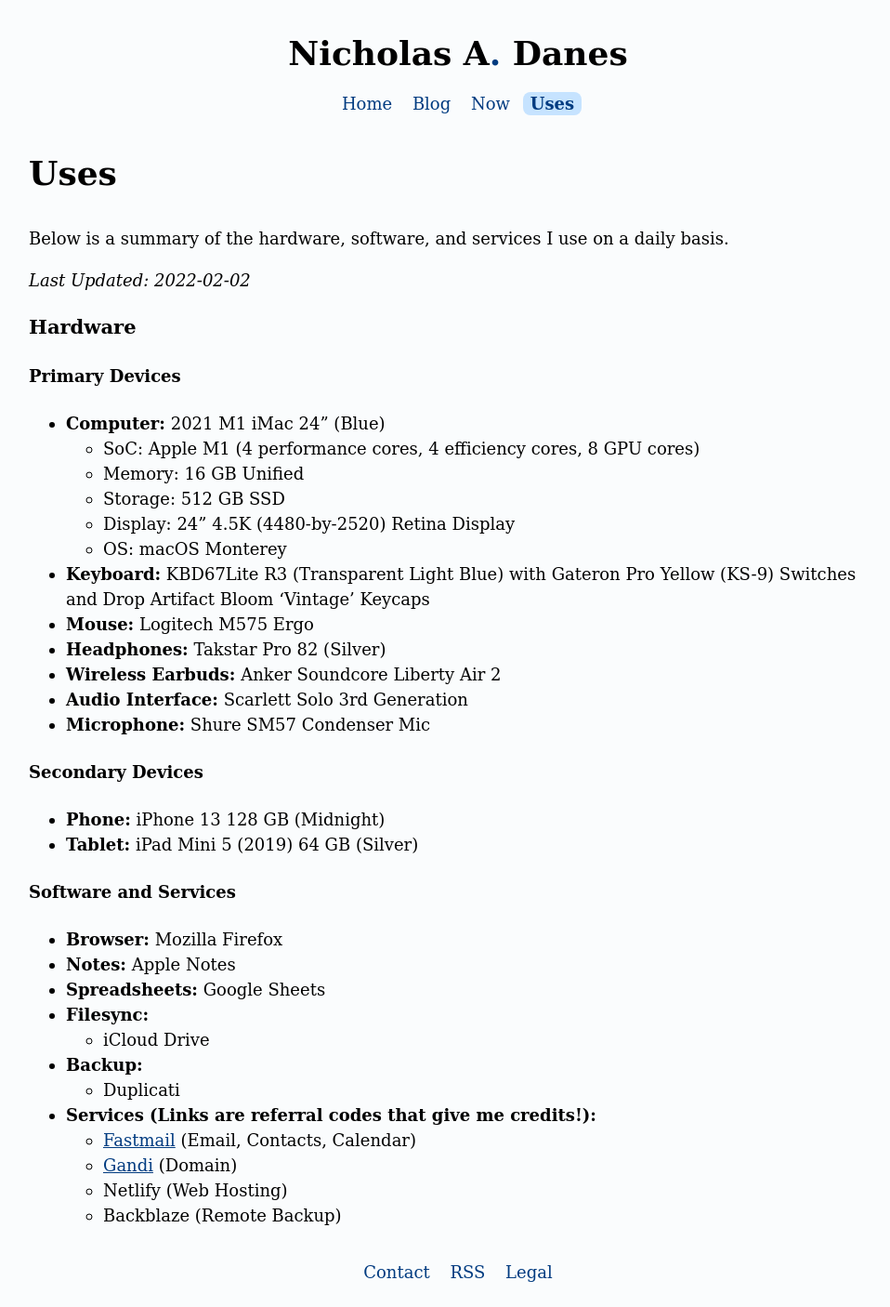
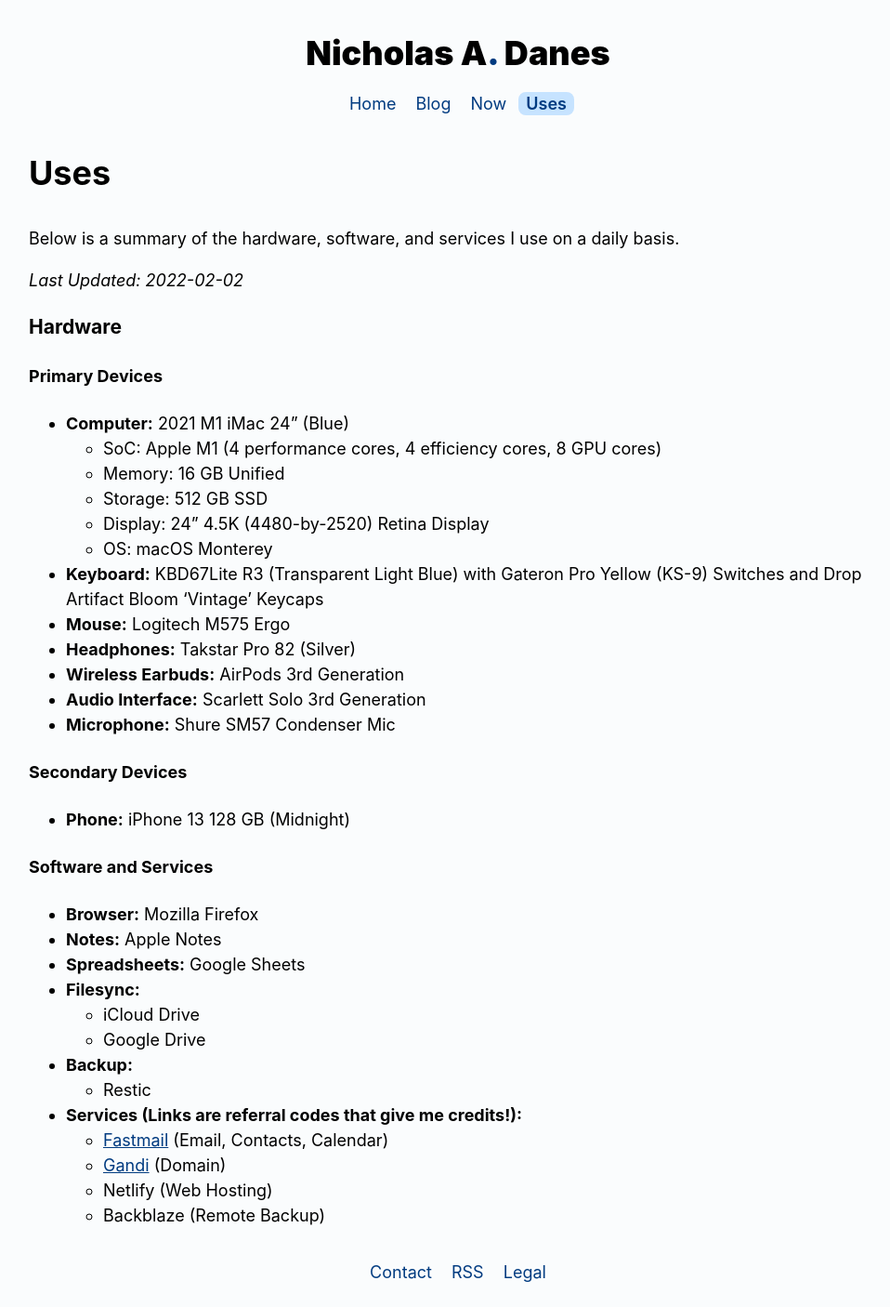
Before and after one commit to danesnick/old_website, a Jekyll site: the page built from uses.markdown, in a window 1280 px wide. Shown: the whole page at 93% size, without its empty margins (147-1105 px from the left). Built offline with Jekyll 4.4.1, drawn with Linux system fonts in a browser that asks for light colours.

Commit message:
updated font stack and uses page

```diff
--- a/assets/css/style.scss
+++ b/assets/css/style.scss
@@ -31,7 +31,8 @@
 html {
   font-size: 18px;
   line-height: 1.5;
-  font-family: Constantia, "Lucida Bright", Lucidabright, "Lucida Serif", Lucida, "DejaVu Serif", "Bitstream Vera Serif", "Liberation Serif", Georgia, serif;
+  /* System Fonts as used by Medium and WordPress */
+  font-family: -apple-system,BlinkMacSystemFont,"Segoe UI",Roboto,Oxygen-Sans,Ubuntu,Cantarell,"Helvetica Neue",sans-serif;
   color: var(--textcolor);
   background: var(--bgcolor);
   overflow-wrap: break-word;
--- a/uses.markdown
+++ b/uses.markdown
@@ -21,14 +21,13 @@
 * **Keyboard:** KBD67Lite R3 (Transparent Light Blue) with Gateron Pro Yellow (KS-9) Switches and Drop Artifact Bloom 'Vintage' Keycaps
 * **Mouse:** Logitech M575 Ergo
 * **Headphones:** Takstar Pro 82 (Silver)
-* **Wireless Earbuds:** Anker Soundcore Liberty Air 2
+* **Wireless Earbuds:** AirPods 3rd Generation
 * **Audio Interface:** Scarlett Solo 3rd Generation
 * **Microphone:** Shure SM57 Condenser Mic
 
 #### Secondary Devices
 
 * **Phone:** iPhone 13 128 GB (Midnight)
-* **Tablet:** iPad Mini 5 (2019) 64 GB (Silver)
 
 #### Software and Services
 
@@ -37,8 +36,9 @@
 * **Spreadsheets:**  Google Sheets
 * **Filesync:**
 	+ iCloud Drive
+	+ Google Drive
 * **Backup:**
-	+ Duplicati
+	+ Restic
 * **Services (Links are referral codes that give me credits!):**
 	+ [Fastmail](https://ref.fm/u24999624) (Email, Contacts, Calendar)
 	+ [Gandi](https://gandi.link/f/c862dae1) (Domain)
```
